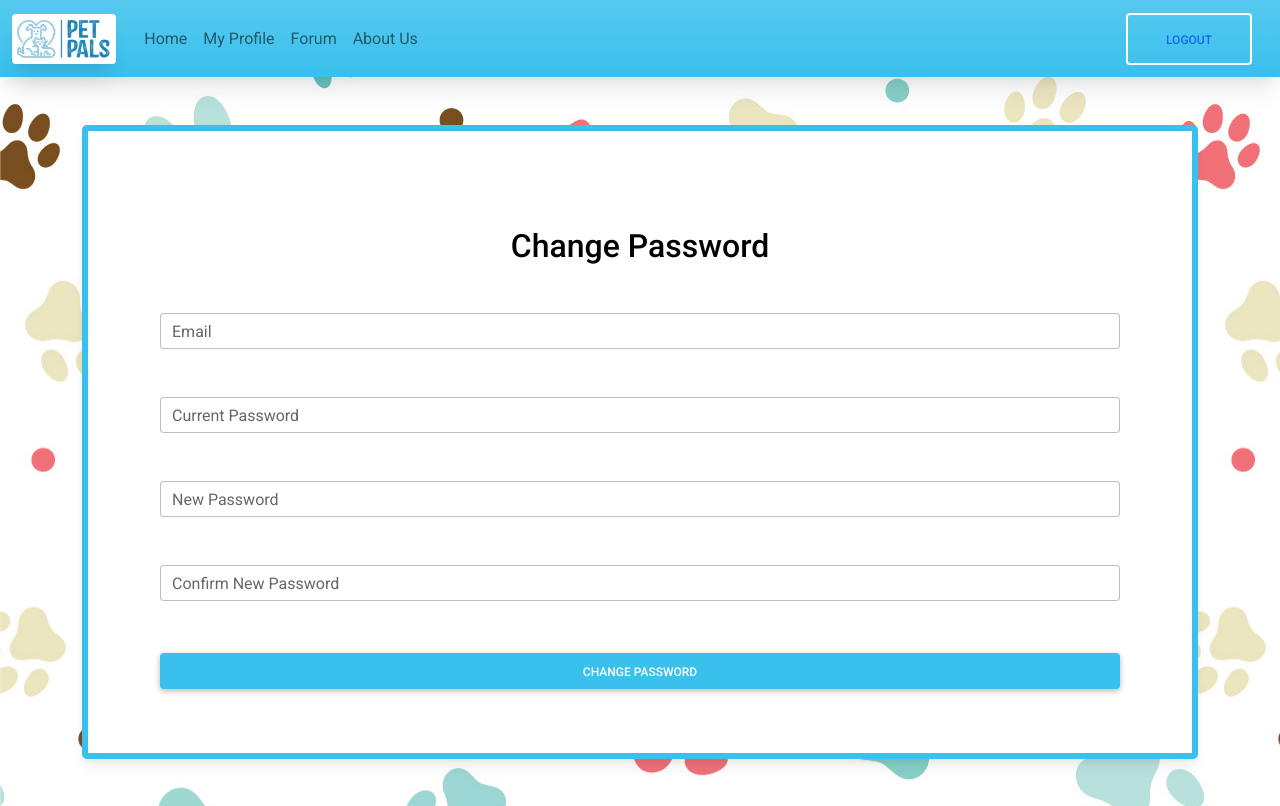
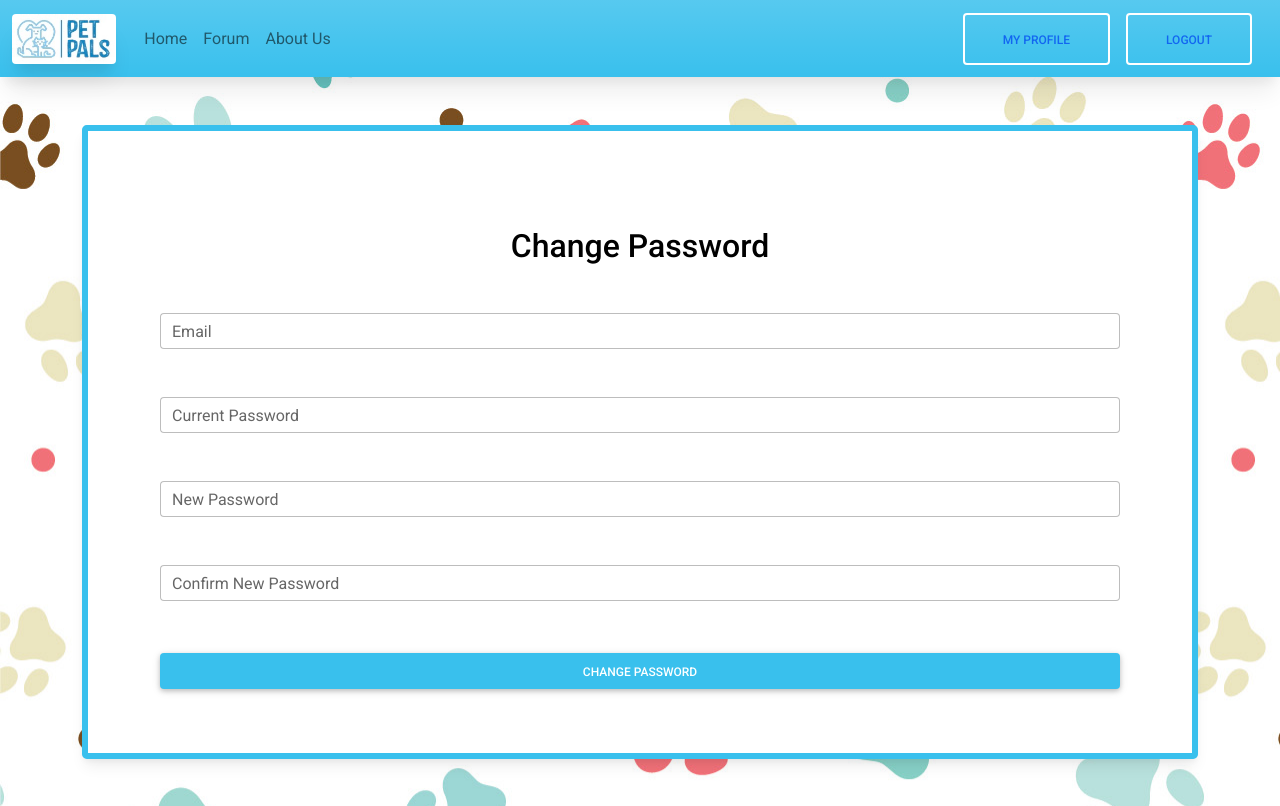
Before and after one commit to JacobHarland/ITSC-3155-Team-6-Final, a Flask app: page /profile/user/edit/password in a window 1280 px wide. Shown: the top 806 px of the page. Run offline with Flask 2, Linux system fonts and the light colour scheme; the visitor is signed in with stand-in values (Sample User, id 1); data that the repository does not hold is empty; some libraries are stand-ins or nearby versions.

Commit message:
Nav Bar Reordered-Moving Profile

```diff
--- a/petpals/templates/_layout.html
+++ b/petpals/templates/_layout.html
@@ -62,15 +62,15 @@
         <div class="collapse navbar-collapse" id="navbarNavAltMarkup">
           <div class="navbar-nav me-auto mb-2 mb-lg-0">
             <a class="nav-link{{' active' if active_page == 'index'}}" {% if active_page == 'index' %}aria-current="page"{% endif %} href="/">Home</a>
-            {% if current_user.is_authenticated %}
-              <a class="nav-link{{' active' if active_page == 'profile'}}" {% if active_page == 'profile' %}aria-current="page"{% endif %} href="{{ url_for('profile_router.profile_current_user') }}">My Profile</a>
-            {% endif %}
             <a class="nav-link{{' active' if active_page == 'forum'}}" {% if active_page == 'forum' %}aria-current="page"{% endif %} href="/forum">Forum</a>
             <a class="nav-link{{' active' if active_page == 'about'}}" {% if active_page == 'about' %}aria-current="page"{% endif %} href="{{ url_for('about') }}">About Us</a>
           </div>
           <div class="d-flex align-items-center">
             <!--If user is logged in only show logout, if not logged in show signup/login-->
             {% if current_user.is_authenticated %}
+              <button type="button" class="btn btn-link btn-outline-white me-3">
+                <a class="nav-item nav-link" href="{{ url_for('profile_router.profile_current_user') }}">My Profile</a>
+              </button>
               <button type="button" class="btn btn-link btn-outline-white me-3">
                 <a class="nav-item nav-link" href="{{ url_for('auth_router.logout') }}">Logout</a>
               </button>
```
